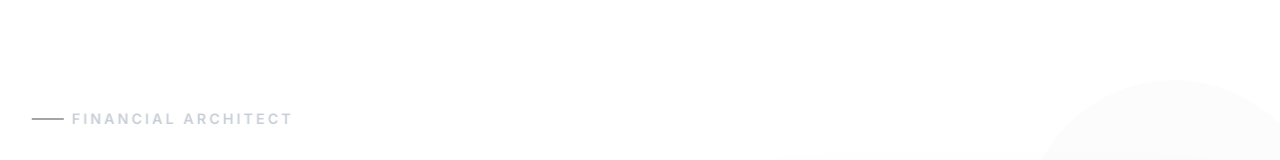
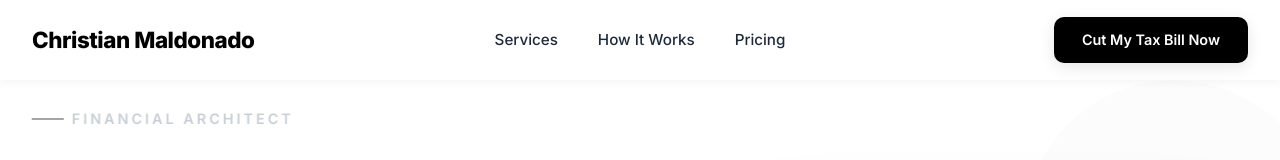
Before and after one commit to tomisin2k/christian, a React (Vite) app: page / in a window 1280 px wide. Shown: the top 160 px of the page. Built offline with nearby package versions, Linux system fonts and the light colour scheme.

Commit message:
another change made

```diff
--- a/src/App.jsx
+++ b/src/App.jsx
@@ -1,21 +1,13 @@
 import React from 'react';
-// import Navbar from './components/Navbar';
+import Navbar from './components/Navbar';
 import Hero from './components/Hero';
 import './components/hero.css';
-// import Socialproof from './components/Socialproof';
-// import Testimonial from './components/Testimonial';
-// import Faq from './components/Faq';
-// import Footer from './components/Footer';
 
 function App() {
   return (
     <>
-      {/* <Navbar /> */}
+      <Navbar />
       <Hero />
-      {/* <Socialproof />
-      <Testimonial />
-      <Faq />
-      <Footer /> */}
     </>
   );
 }
```
